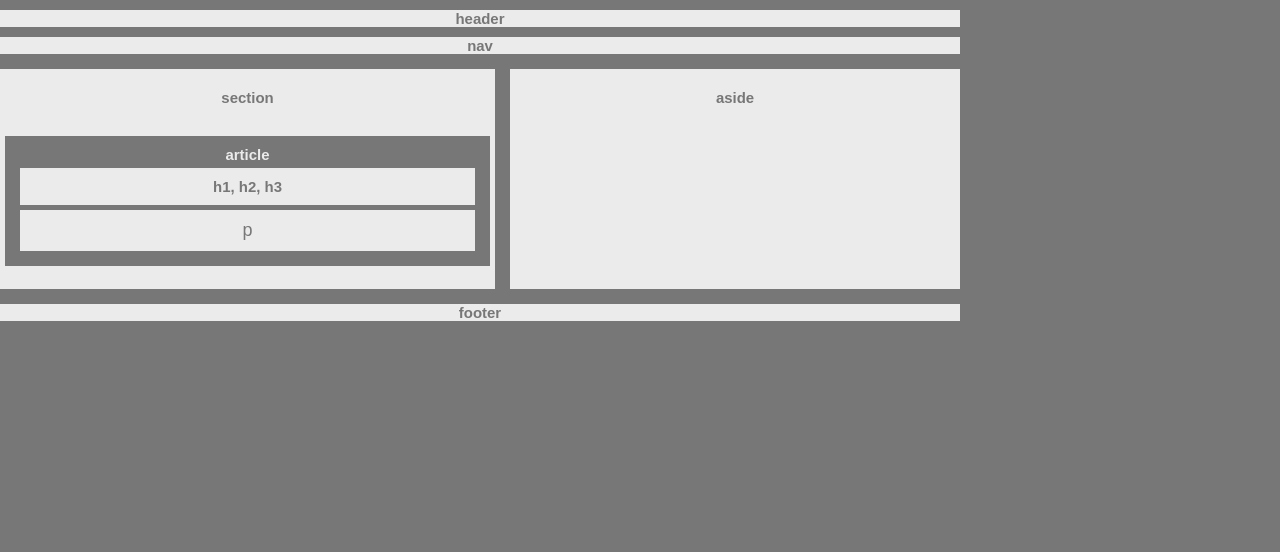
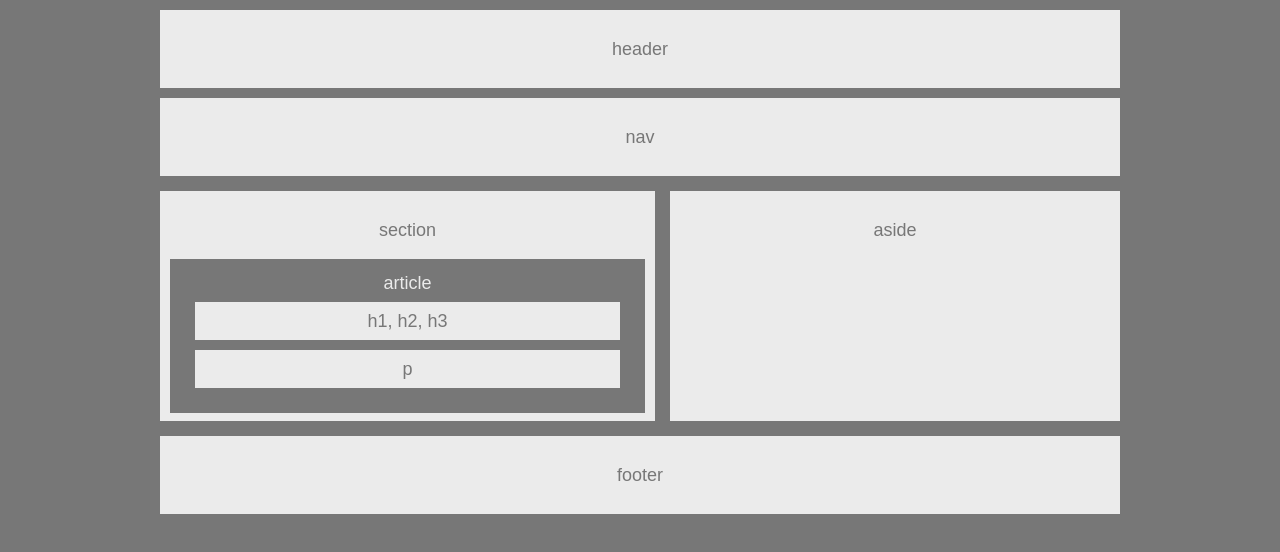
Before and after one commit to ptamayo97/HW-Wireframe, a plain HTML site: page index.html in a window 1280 px wide. Drawn offline with Linux system fonts and the light colour scheme.

Commit message:
finished layout

```diff
--- a/index.html
+++ b/index.html
@@ -4,12 +4,10 @@
     <head>
         <link rel="stylesheet" type="text/css" href="reset.css">
         <link rel="stylesheet" type="text/css" href="style.css">
-        <title>Layout</title>
+        <title>Layout HW</title>
     </head>
 
     <body>
-
-        <div class="wrapper">
 
         <div>
             <header class="box">
@@ -38,12 +36,9 @@
             </aside>
         </div>
 
-            <div class="box">
-                <footer class="">
+        <footer class="box">
             <h5>footer</h5>
         </footer>
-            </div>
 
-        </div>
     </body>
 </html>
--- a/reset.css
+++ b/reset.css
@@ -0,0 +1,48 @@
+/* http://meyerweb.com/eric/tools/css/reset/
+   v2.0 | 20110126
+   License: none (public domain)
+*/
+
+html, body, div, span, applet, object, iframe,
+h1, h2, h3, h4, h5, h6, p, blockquote, pre,
+a, abbr, acronym, address, big, cite, code,
+del, dfn, em, img, ins, kbd, q, s, samp,
+small, strike, strong, sub, sup, tt, var,
+b, u, i, center,
+dl, dt, dd, ol, ul, li,
+fieldset, form, label, legend,
+table, caption, tbody, tfoot, thead, tr, th, td,
+article, aside, canvas, details, embed,
+figure, figcaption, footer, header, hgroup,
+menu, nav, output, ruby, section, summary,
+time, mark, audio, video {
+	margin: 0;
+	padding: 0;
+	border: 0;
+	font-size: 100%;
+	font: inherit;
+	vertical-align: baseline;
+}
+/* HTML5 display-role reset for older browsers */
+article, aside, details, figcaption, figure,
+footer, header, hgroup, menu, nav, section {
+	display: block;
+}
+body {
+	line-height: 1;
+}
+ol, ul {
+	list-style: none;
+}
+blockquote, q {
+	quotes: none;
+}
+blockquote:before, blockquote:after,
+q:before, q:after {
+	content: '';
+	content: none;
+}
+table {
+	border-collapse: collapse;
+	border-spacing: 0;
+}
--- a/style.css
+++ b/style.css
@@ -3,12 +3,6 @@
     margin: 0;
     padding: 0;
     box-sizing: border-box;
-}
-
-.wrapper {
-    position: relative;
-    margin: ;
-
 }
 
 body {
@@ -18,40 +12,42 @@ body {
     background: #777;
     width: 960px;
     font-size: 18px;
+    margin: auto;
 }
+
 header, nav, section, aside, footer {
     background: #ebebeb;
+}
 
 
-}
 section {
     width: 495px;
-    margin: 15px 15px 0 0;
-    height: 220px;
-    padding: 20px 5px 5px 5px;
+    margin: 15px 15px 5px 0;
+    height: 230px;
+    padding: 30px 5px 0px 5px;
 }
 
 article {
-    margin: 30px 0 0 0;
+    margin: 20px 5px 0 5px;
     color: #ebebeb;
     background: #777;
-    padding: 10px;
+    padding: 15px;
 }
 
 aside {
     width: 450px;
-    height: 220px;
+    height: 230px;
     margin: 15px 0 5px 0;
-    padding: 20px;
+    padding: 30px;
 }
 
 .box {
-
+    padding: 30px;
     margin-top: 10px;
 }
 
 .minibox {
-    margin: 5px;
+    margin: 10px;
     padding: 10px;
     background: #ebebeb;
     color: #777;
```
Lines whose indentation alone changed are shown as unchanged.
